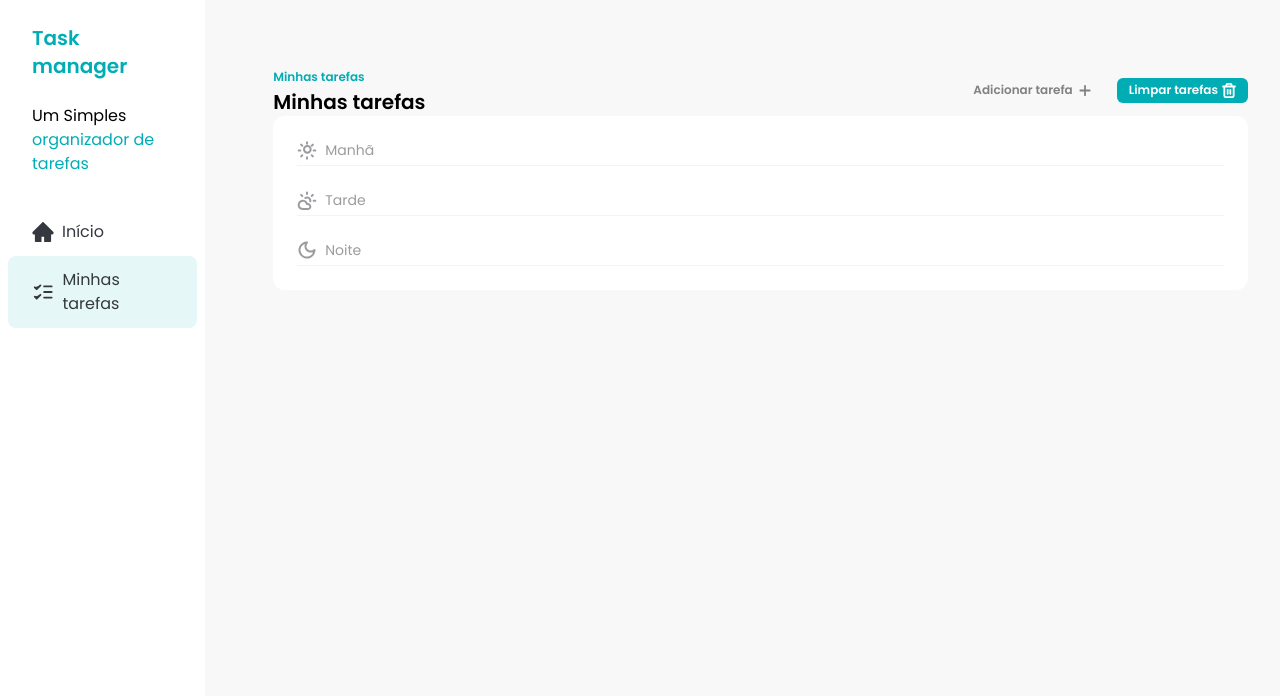
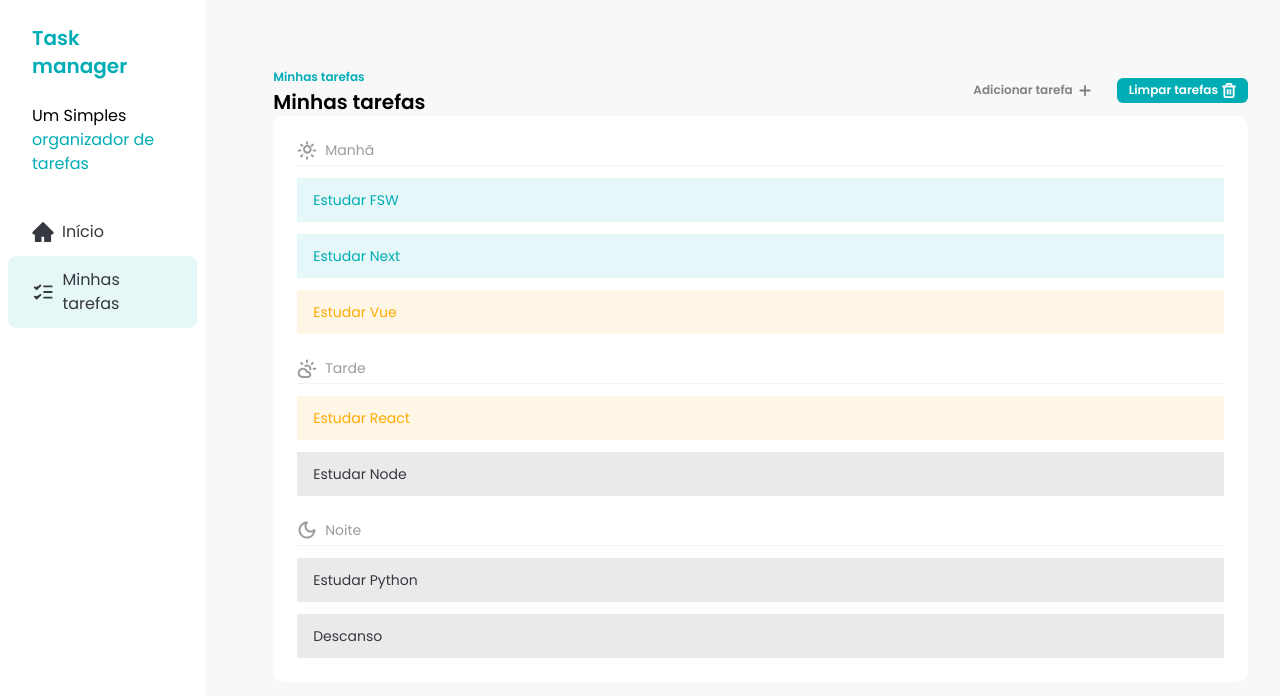
Before and after one commit to Martins-Guilherme/task-manager-vite, a React (Vite) app: page / in a window 1280 px wide. Shown: the top 696 px of the page. Built offline with nearby package versions, Linux system fonts and the light colour scheme.

Commit message:
feat: ensure tasks are listed on Tasks component

```diff
--- a/src/components/Header.jsx
+++ b/src/components/Header.jsx
@@ -4,7 +4,6 @@ function Header(params) {
   return (
     <>
       <header className="header">
-        console.log(params);
         <h1>{params.text}</h1>
       </header>
     </>
--- /dev/null
+++ b/src/components/TaskItem.jsx
@@ -0,0 +1,23 @@
+const TaskItem = ({ task }) => {
+  const getStatusClasses = () => {
+    if (task.status === 'done') {
+      return 'bg-[#00adb5] bg-opacity-10 text-[#00adb5]'
+    }
+    if (task.status === 'in_progress') {
+      return 'bg-[#ffaa04] bg-opacity-10 text-[#ffaa04]'
+    }
+    if (task.status === 'not_started') {
+      return 'bg-[#35383e] bg-opacity-10 text-[#35383e]'
+    }
+    return 'bg-[#35383e] bg-opacity-10'
+  }
+  return (
+    <div
+      className={`item-center rounde-lg flex gap-3 px-4 py-3 text-sm ${getStatusClasses()}`}
+    >
+      {task.title}
+    </div>
+  )
+}
+
+export default TaskItem
--- a/src/components/Tasks.jsx
+++ b/src/components/Tasks.jsx
@@ -5,8 +5,17 @@ import SunIcon from '../assets/icon/sun.svg?react'
 import MoonIcon from '../assets/icon/moon.svg?react'
 import CloudSunIcon from '../assets/icon/cloud-sun.svg?react'
 import TaskSeparator from './TasksSeparator'
+import { useState } from 'react'
+import TASKS from '../constants/tasks'
+import TaskItem from './TaskItem'
 
 const Tasks = () => {
+  const [tasks] = useState(TASKS)
+
+  const morningTasks = tasks.filter((task) => task.time === 'morning')
+  const afternoonTasks = tasks.filter((task) => task.time === 'afternoon')
+  const eveningTasks = tasks.filter((task) => task.time === 'evening')
+
   return (
     <div className="w-full px-8 py-16">
       <div className="flex w-full justify-between">
@@ -33,14 +42,23 @@ const Tasks = () => {
       <div className="rounded-xl bg-white p-6">
         <div className="space-y-3">
           <TaskSeparator tittle="Manhã" icon={<SunIcon />} />
+          {morningTasks.map((task) => {
+            return <TaskItem key={task.id} task={task} />
+          })}
         </div>
 
         <div className="my-6 space-y-3">
           <TaskSeparator tittle="Tarde" icon={<CloudSunIcon />} />
+          {afternoonTasks.map((task) => {
+            return <TaskItem key={task.id} task={task} />
+          })}
         </div>
 
         <div className="space-y-3">
           <TaskSeparator tittle="Noite" icon={<MoonIcon />} />
+          {eveningTasks.map((task) => {
+            return <TaskItem key={task.id} task={task} />
+          })}
         </div>
       </div>
     </div>
--- /dev/null
+++ b/src/constants/tasks.js
@@ -0,0 +1,53 @@
+const TASKS = [
+  {
+    id: 1,
+    title: 'Estudar FSW',
+    description: 'Estudar para a prova FSW',
+    time: 'morning',
+    status: 'done',
+  },
+  {
+    id: 2,
+    title: 'Estudar React',
+    description: 'Estudar para a prova React',
+    time: 'afternoon',
+    status: 'in_progress',
+  },
+  {
+    id: 3,
+    title: 'Estudar Next',
+    description: 'Estudar para a prova Next',
+    time: 'morning',
+    status: 'done',
+  },
+  {
+    id: 4,
+    title: 'Estudar Vue',
+    description: 'Estudar para a prova Vue',
+    time: 'morning',
+    status: 'in_progress',
+  },
+  {
+    id: 5,
+    title: 'Estudar Node',
+    description: 'Estudar para a prova Node',
+    time: 'afternoon',
+    status: 'not_started',
+  },
+  {
+    id: 6,
+    title: 'Estudar Python',
+    description: 'Estudar para a prova Python',
+    time: 'evening',
+    status: 'not_started',
+  },
+  {
+    id: 7,
+    title: 'Descanso',
+    description: 'Descanse para a o dia seguinte',
+    time: 'evening',
+    status: 'not_started',
+  },
+]
+
+export default TASKS
```
